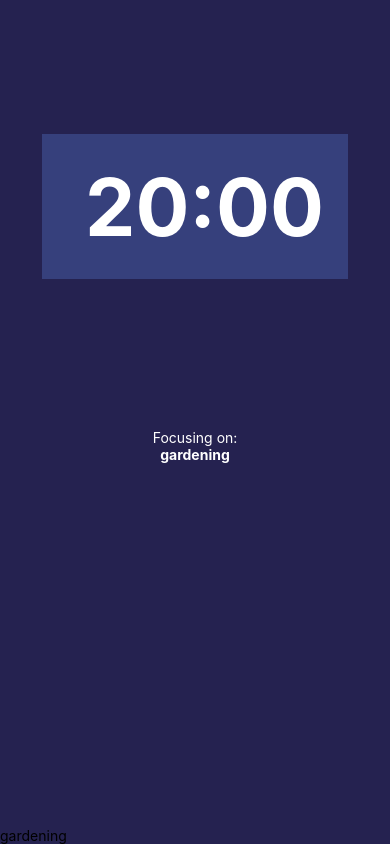
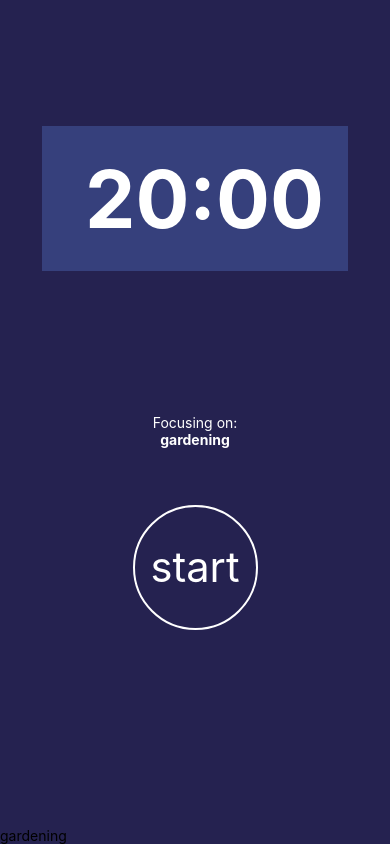
Before and after one commit to rewpt/FocusTime, a React Native app: screen / in a window 390 px wide. Built offline with nearby package versions, Linux system fonts and the light colour scheme.

Commit message:
add start/pause functionality and styling

```diff
--- a/src/components/Countdown.js
+++ b/src/components/Countdown.js
@@ -1,4 +1,4 @@
-import React, {useState} from "react";
+import React, {useState, useEffect, useRef} from "react";
 import {Text, View, StyleSheet} from 'react-native';
 import { colors } from "../utils/colors";
 import { fontSizes, spacing } from "../utils/sizes";
@@ -14,7 +14,31 @@
   minutes = 20,
   isPaused,
 }) => {
-  const [millis, setMillies] = useState(minutesToMillis(minutes))
+  const interval = useRef(null);
+  const [millis, setMillis] = useState(minutesToMillis(minutes))
+
+  const countDown = () => {
+    setMillis(time => {
+      if(time === 0) {
+        return time;
+      }
+      const timeLeft = time - 1000;
+      return timeLeft;
+    })
+  }
+
+  useEffect (() => {
+    if(isPaused) {
+      return
+    }
+    interval.current = setInterval(countDown, 1000)
+
+    return () => {
+      clearInterval(interval.current)
+    }
+  }, [isPaused])
+
+
 
   const minute= Math.floor(millis /1000/ 60) % 60;
   const seconds = Math.floor(millis /1000 ) % 60;
--- a/src/components/RoundedButton.js
+++ b/src/components/RoundedButton.js
@@ -26,6 +26,6 @@
   },
   text: {
     color: '#fff',
-    fontSize: size/2
+    fontSize: size/3
   }
 });
--- a/src/features/timer/Timer.js
+++ b/src/features/timer/Timer.js
@@ -1,20 +1,28 @@
-import React from "react";
+import React, {useState} from "react";
 import {StyleSheet, Text, View} from "react-native"
 import { colors } from "../../utils/colors";
 import { spacing, sizes } from "../../utils/sizes";
 import { Countdown } from "../../components/Countdown";
+import { RoundedButton } from "../../components/RoundedButton";
 
 export const Timer = (props) => {
   const {focusSubject} = props
+  const [isStarted, setIsStarted] = useState(false)
 
   return (
     <View style={styles.container}>
       <View style={styles.countdown}>
-    <Countdown />
+        <Countdown isPaused={!isStarted}/>
       </View>
       <View style={{ paddingTop: spacing.xxl}}>
         <Text style={styles.title}>Focusing on:</Text>
         <Text style={styles.task}>{focusSubject}</Text>
+      </View>
+      <View style={styles.buttonWrapper}>
+      {!isStarted?
+        <RoundedButton title="start" onPress={()=> setIsStarted(true) }/> :
+        <RoundedButton title="pause" onPress={()=> setIsStarted(false) }/>
+      }
       </View>
       </View>
   )
@@ -37,5 +45,11 @@
     flex: .5,
     alignItems: 'center',
     justifyContent: 'center',
-  }
+  },
+  buttonWrapper: {
+    flex: .3,
+    padding: 15,
+    alignItems: 'center',
+    justifyContent: 'center'
+  },
 })
```
Lines whose indentation alone changed are shown as unchanged.
